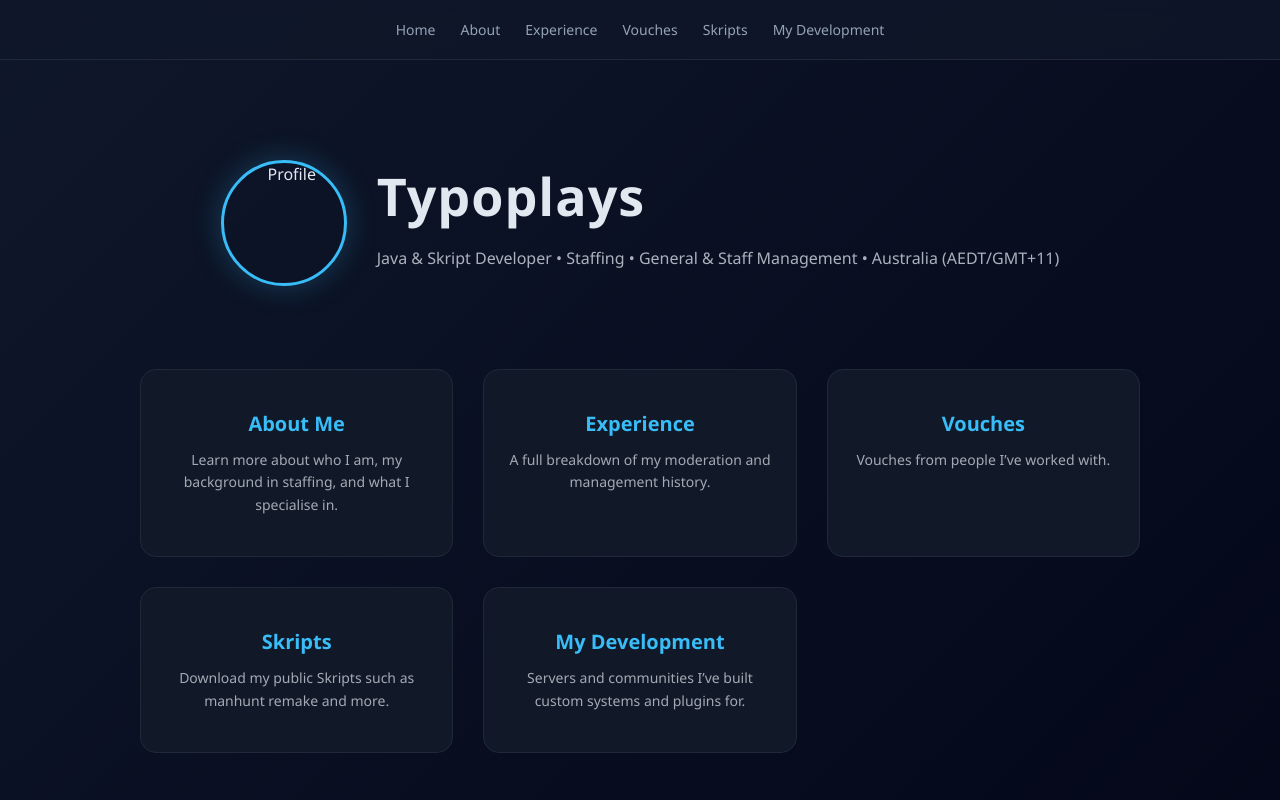
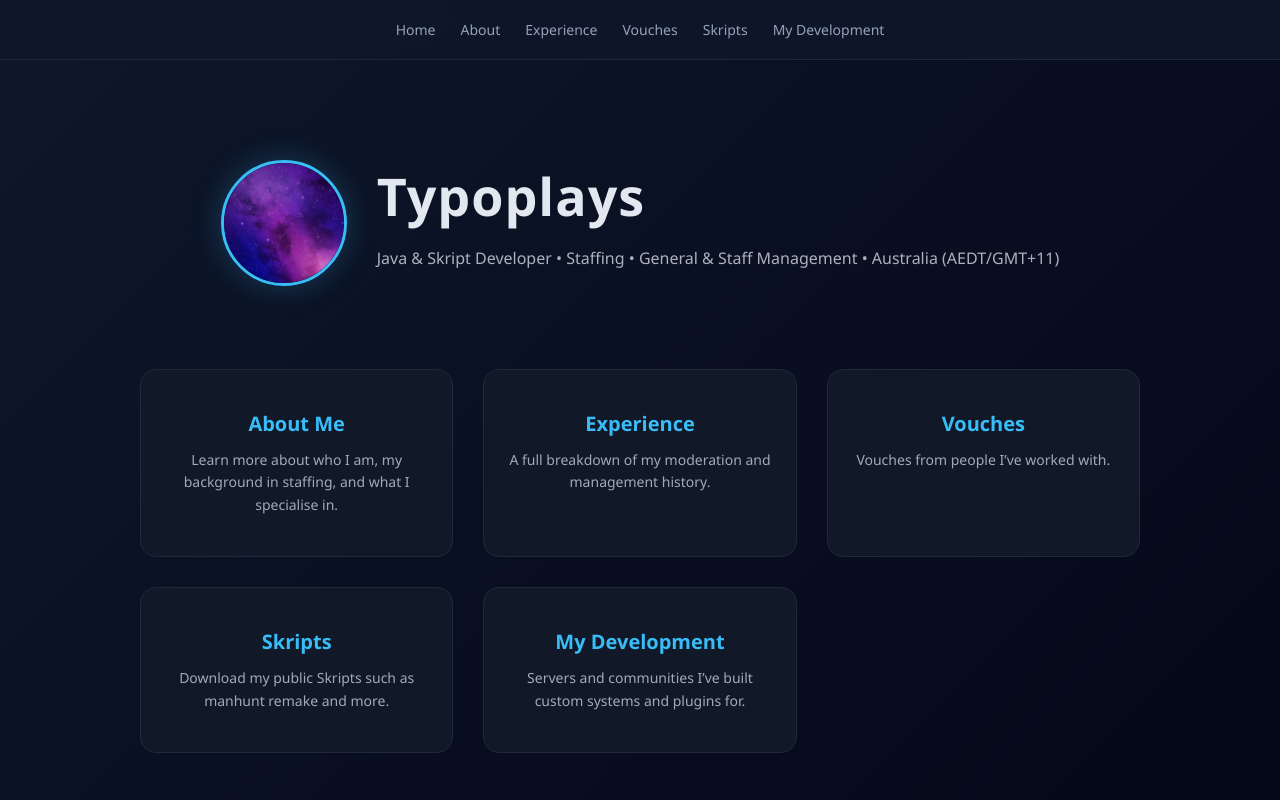
Before and after one commit to TYPOPLAYS/typoplays.github.io, a plain HTML site: page index.html in a window 1280 px wide. Shown: the top 800 px of the page. Drawn offline with Linux system fonts and the light colour scheme.

Commit message:
Update index.html

```diff
--- a/index.html
+++ b/index.html
@@ -4,7 +4,7 @@
 <meta charset="UTF-8">
 <meta name="viewport" content="width=device-width, initial-scale=1.0">
 <title>Typo's Portfolio</title>
-<link rel="icon" type="image/webp" href="profile.webp">
+<link rel="icon" type="image/png" href="profile.png">
 
 <style>
 body {
@@ -187,7 +187,7 @@ h1 {
 <div class="container">
 
 <div class="hero">
-  <img src="profile.webp" class="profile" alt="Profile">
+  <img src="profile.png" class="profile" alt="Profile">
   <div class="hero-text">
     <h1>Typoplays</h1>
     <p class="subtitle">
```
